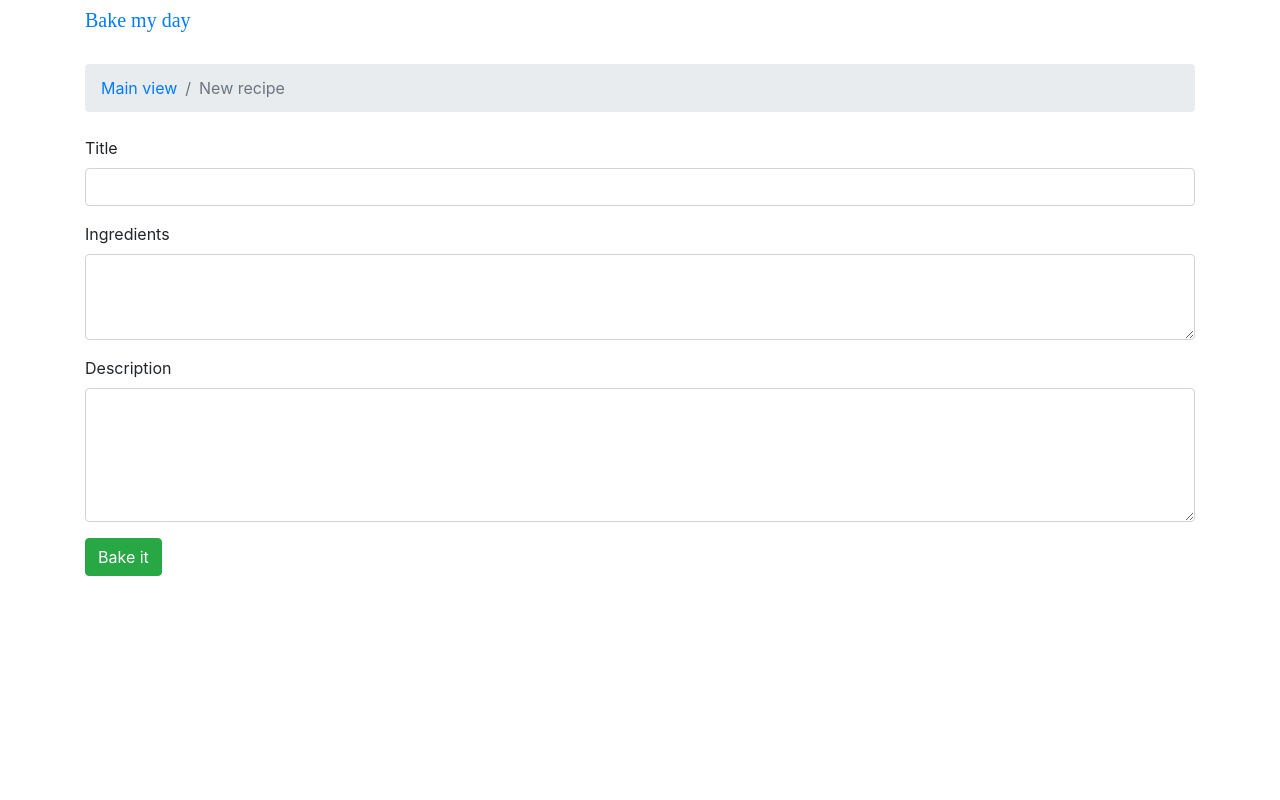
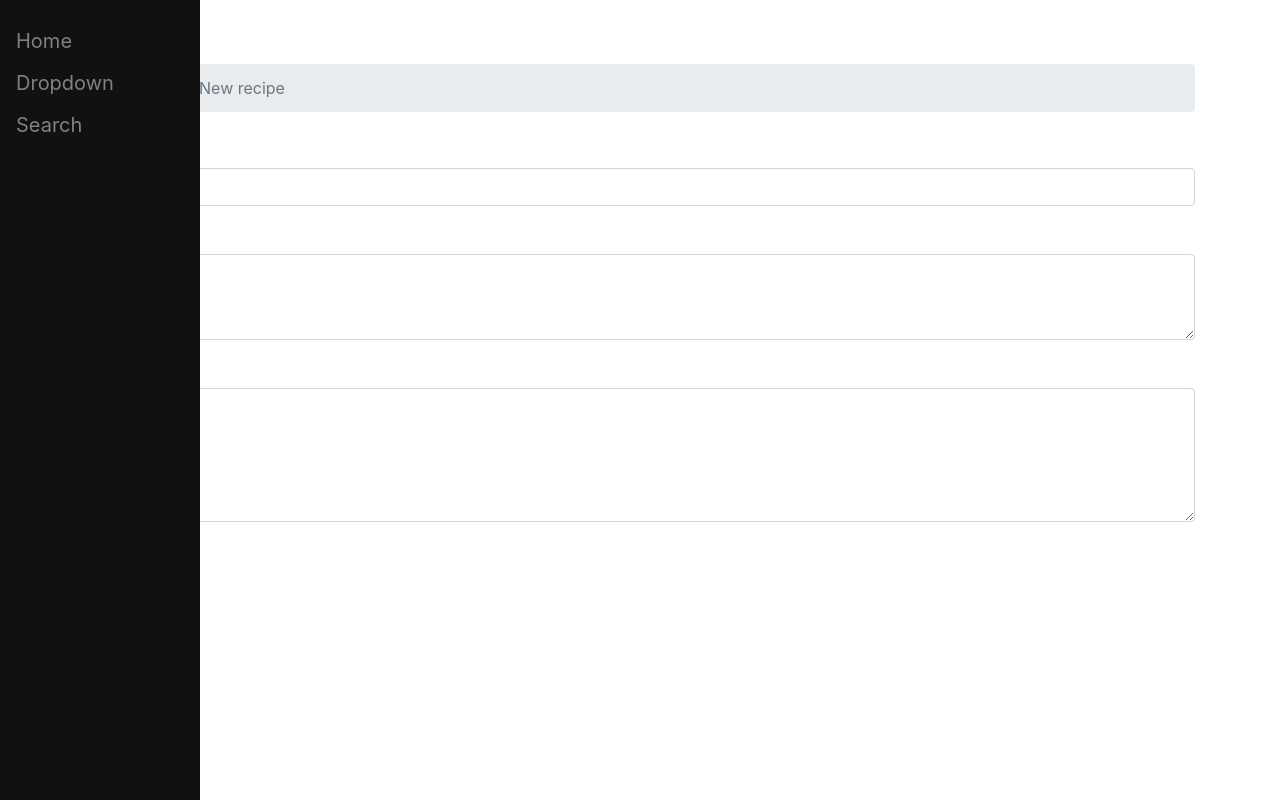
Before and after one commit to surprisingirl/djnago, a Django app: template myproject/templates/new_recipe.html in a window 1280 px wide. Run offline with Django 3.2, Linux system fonts and the light colour scheme; the template is opened without the code that fills it, so the values that code supplies are empty; some libraries are stand-ins or nearby versions; some web fonts are replaced.

Commit message:
add dropdown in new recipe

```diff
--- /dev/null
+++ b/myproject/static/css/dropdown.css
@@ -0,0 +1,52 @@
+
+.sidenav {
+  height: 100%;
+  width: 200px;
+  position: fixed;
+  z-index: 1;
+  top: 0;
+  left: 0;
+  background-color: #111;
+  overflow-x: hidden;
+  padding-top: 20px;
+}
+
+.sidenav a, .dropdown-btn {
+  padding: 6px 8px 6px 16px;
+  text-decoration: none;
+  font-size: 20px;
+  color: #818181;
+  display: block;
+  border: none;
+  background: none;
+  width:100%;
+  text-align: left;
+  cursor: pointer;
+  outline: none;
+}
+
+.sidenav a:hover, .dropdown-btn:hover {
+  color: #f1f1f1;
+}
+
+
+.main {
+  margin-left: 200px;
+  font-size: 20px;
+  padding: 0px 10px;
+}
+.active {
+
+  color: white;
+}
+
+
+.dropdown-container {
+  display: none;
+  background-color: #262626;
+  padding-left: 8px;
+}
+.fa-caret-down {
+  float: right;
+  padding-right: 8px;
+}
--- /dev/null
+++ b/myproject/static/js/dropdown.js
@@ -0,0 +1,14 @@
+var dropdown = document.getElementsByClassName("dropdown-btn");
+var i;
+
+for (i = 0; i < dropdown.length; i++) {
+  dropdown[i].addEventListener("click", function() {
+    this.classList.toggle("active");
+    var dropdownContent = this.nextElementSibling;
+    if (dropdownContent.style.display === "block") {
+      dropdownContent.style.display = "none";
+    } else {
+      dropdownContent.style.display = "block";
+    }
+  });
+}
--- a/myproject/templates/base.html
+++ b/myproject/templates/base.html
@@ -6,6 +6,7 @@
     <link href="https://fonts.googleapis.com/css?family=Source+Serif+Pro" rel="stylesheet">
     <link rel="stylesheet" href="{% static 'css/bootstrap.min.css' %}">
     <link rel="stylesheet" href="{% static 'css/app.css' %}">
+    <link rel="stylesheet" href="{% static 'css/dropdown.css' %}">
   </head>
   <body>
 
@@ -22,6 +23,7 @@
       </ol>
       {% block content %}
       {% endblock %}
+      <script src="{% static 'js/dropdown.js' %}"></script>
     </div>
   </body>
 </html>
--- a/myproject/templates/new_recipe.html
+++ b/myproject/templates/new_recipe.html
@@ -28,4 +28,17 @@
     <button type="submit" class="btn btn-success">Bake it</button>
   </form>
 
+<div class="sidenav">
+  <a href="#home">Home</a>
+  <button class="dropdown-btn">Dropdown
+    <i class="fa fa-caret-down"></i>
+  </button>
+  <div class="dropdown-container">
+    <a href="#"></a>
+    <a href="#"></a>
+    <a href="#">Link 3</a>
+  </div>
+  <a href="#contact">Search</a>
+</div>
+
 {% endblock %}
```
